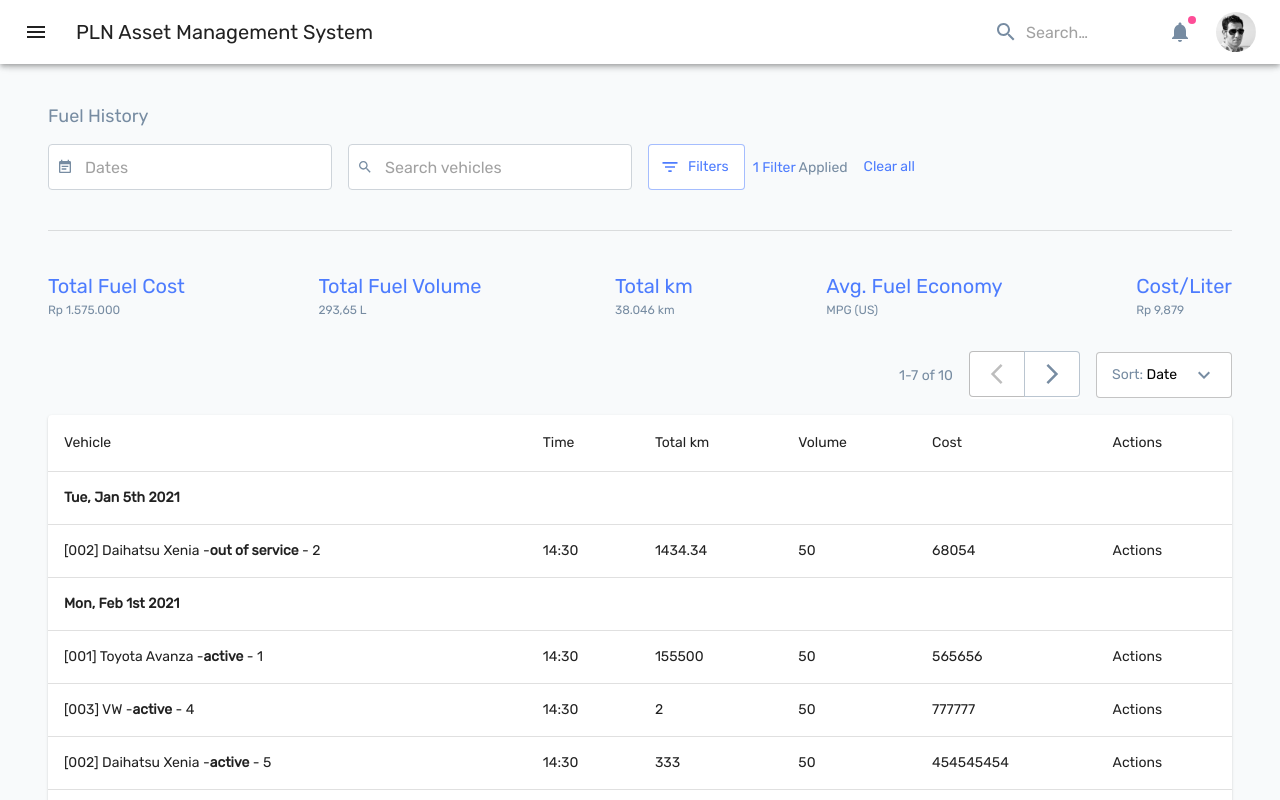
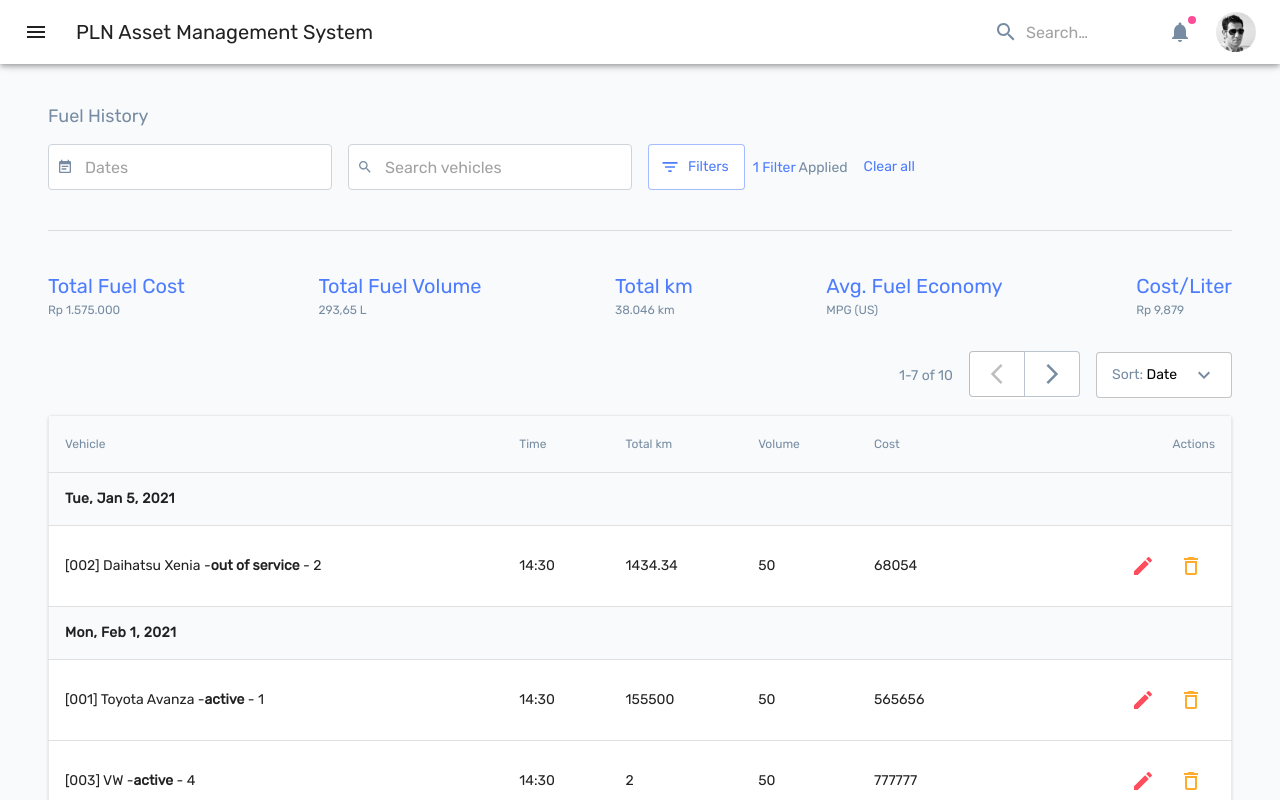
Before and after one commit to ahakem/Management-System, a Next.js app: page / in a window 1280 px wide. Shown: the top 800 px of the page. Built offline with nearby package versions, Linux system fonts and the light colour scheme.

Commit message:
table style

```diff
--- a/components/shared/DataGrid/index.js
+++ b/components/shared/DataGrid/index.js
@@ -8,7 +8,10 @@ import {
   TableHead,
   TableRow,
   Paper,
+  IconButton,
 } from "@material-ui/core";
+import DeleteOutlineIcon from "@material-ui/icons/DeleteOutline";
+import EditIcon from "@material-ui/icons/Edit";
 import moment from "moment";
 import Actions from "components/shared/DataGrid/Actions";
 import { axios, urls } from "config/axios";
@@ -67,12 +70,14 @@ export default function DataGrid() {
           >
             <TableHead>
               <TableRow>
-                <TableCell>Vehicle</TableCell>
-                <TableCell>Time</TableCell>
-                <TableCell>Total km</TableCell>
-                <TableCell>Volume</TableCell>
-                <TableCell>Cost</TableCell>
-                <TableCell>Actions</TableCell>
+                <TableCell className={classes.headCell}>Vehicle</TableCell>
+                <TableCell className={classes.headCell}>Time</TableCell>
+                <TableCell className={classes.headCell}>Total km</TableCell>
+                <TableCell className={classes.headCell}>Volume</TableCell>
+                <TableCell className={classes.headCell}>Cost</TableCell>
+                <TableCell align="right" className={classes.headCell}>
+                  Actions
+                </TableCell>
               </TableRow>
             </TableHead>
             <TableBody>
@@ -87,25 +92,30 @@ export default function DataGrid() {
                   return (
                     <React.Fragment key={row.id}>
                       {head && (
-                        <TableRow>
+                        <TableRow className={classes.dateRow}>
                           <TableCell colSpan={6} scope="row">
-                            <b>{moment(row.date).format("ddd, MMM Do YYYY")}</b>
+                            <b>{moment(row.date).format("ddd, MMM D, YYYY")}</b>
                           </TableCell>
                         </TableRow>
                       )}
-                      <TableRow hover>
+                      <TableRow>
                         <TableCell scope="row">
                           {vehiclesNames[row.vehicle_id]} -<b>{row.status}</b> -{" "}
                           {row.id}
                         </TableCell>
                         <TableCell>{row.time}</TableCell>
-                        {/* <TableCell align="right">
-                        {moment(row.date).format("dddd, MMMM Do YYYY,")}
-                      </TableCell> */}
+
                         <TableCell>{row.odometer}</TableCell>
                         <TableCell>{row.volume}</TableCell>
                         <TableCell>{row.cost}</TableCell>
-                        <TableCell>Actions</TableCell>
+                        <TableCell align="right">
+                          <IconButton aria-label="Edit" >
+                            <EditIcon style={{color:"#FE4D5C"}}/>
+                          </IconButton>
+                          <IconButton aria-label="delete" >
+                            <DeleteOutlineIcon style={{color:"#FFAB2B"}}/>
+                          </IconButton>
+                        </TableCell>
                       </TableRow>
                     </React.Fragment>
                   );
@@ -133,5 +143,16 @@ const useStyles = makeStyles((theme) => ({
   },
   table: {
     minWidth: 750,
+    border: "1px solid #E8ECEF",
+  },
+  headCell: {
+    background: "#F8FAFB",
+    color: theme.palette.secondary.main,
+    fontSize: 12,
+  },
+  dateRow: {
+    background: "#F8FAFB",
+    fontSize: 12,
+    letterSpacing: 0.3,
   },
 }));
```
